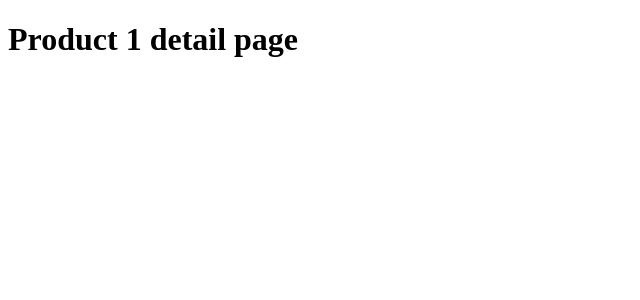
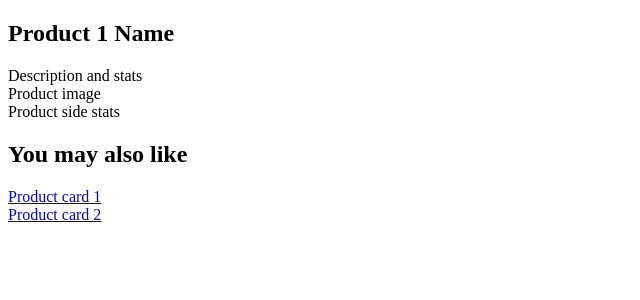
Before and after one commit to yoyotruly/buzzinga, a Next.js app: page /products/1 in a window 1280 px wide. Shown: the top 300 px of the page, without its empty margins (0-640 px from the left). Built offline with nearby package versions, Linux system fonts and the light colour scheme.

Commit message:
Add product detail page structure

```diff
--- a/pages/products/[pid].tsx
+++ b/pages/products/[pid].tsx
@@ -1,12 +1,34 @@
-import { useRouter } from "next/router"
+import Link from "next/link";
+import { useRouter } from "next/router";
 
 export default function Product({ product }) {
-  const router = useRouter()
-  const { pid } = router.query
+  const router = useRouter();
+  const { pid } = router.query;
 
   return (
-    <div>
-      <h1>Product { pid } detail page</h1>
-    </div>
-  )
+    <main>
+      <section>
+        <h1>Product {pid} Name</h1>
+        <div>Description and stats</div>
+        <div>Product image</div>
+        <div>Product side stats</div>
+      </section>
+
+      <section>
+        <h2>You may also like</h2>
+        <div>
+          <div>
+            <Link href="/products/[pid]" as={"/products/1"}>
+              Product card 1
+            </Link>
+          </div>
+          <div>
+            <Link href="/products/[pid]" as={"/products/2"}>
+              Product card 2
+            </Link>
+          </div>
+        </div>
+      </section>
+    </main>
+  );
 }
```
